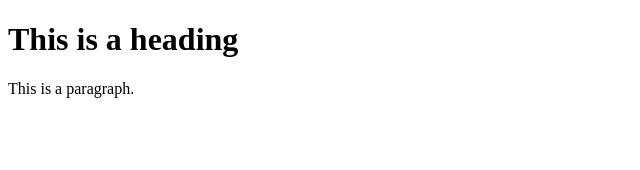
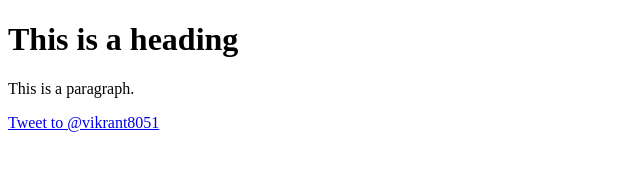
Before and after one commit to vikrant8051/vikrant8051.github.io, a plain HTML site: page index.html in a window 1280 px wide. Shown: the whole page, without its empty margins (0-640 px from the left). Drawn offline with Linux system fonts and the light colour scheme.

Commit message:
Update index.html

```diff
--- a/index.html
+++ b/index.html
@@ -5,3 +5,5 @@
 
 <h1>This is a heading</h1>
 <p>This is a paragraph.</p>
+
+<a href="https://twitter.com/intent/tweet?screen_name=TwitterDev&ref_src=twsrc%5Etfw" class="twitter-mention-button" data-show-count="false">Tweet to @vikrant8051</a><script async src="https://platform.twitter.com/widgets.js" charset="utf-8"></script>
```
